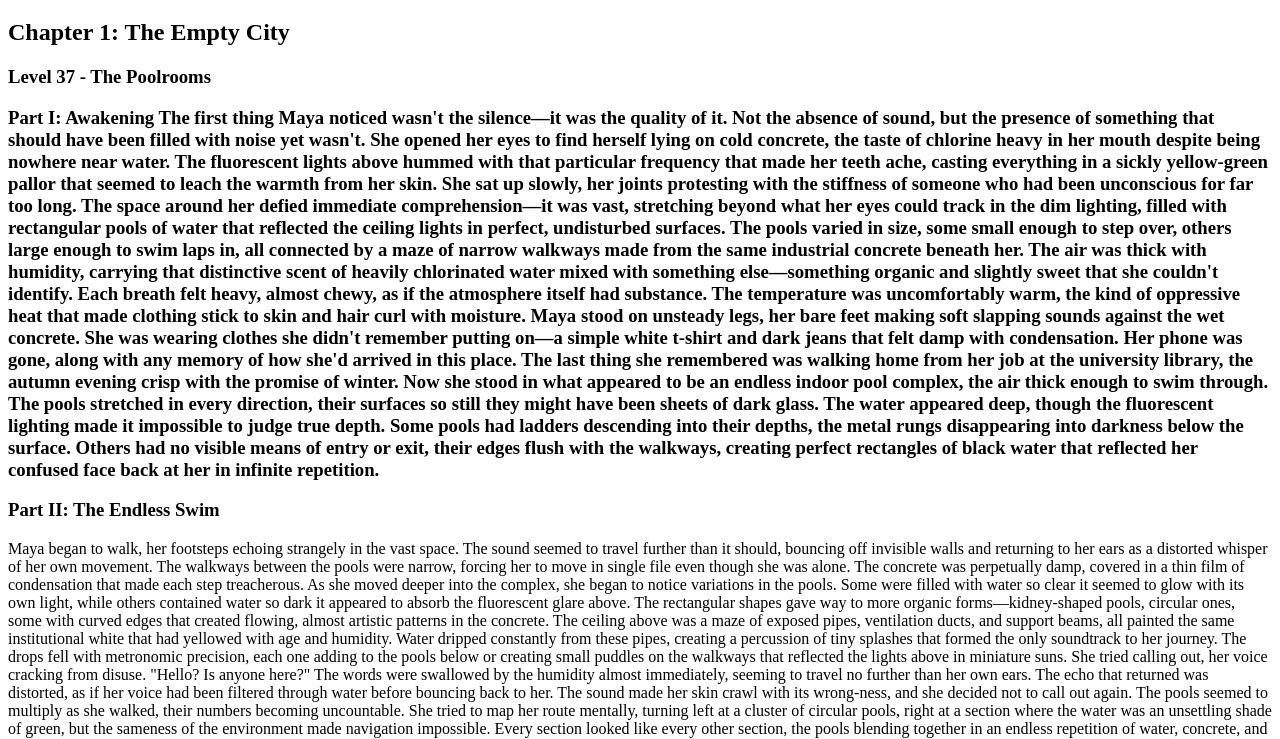
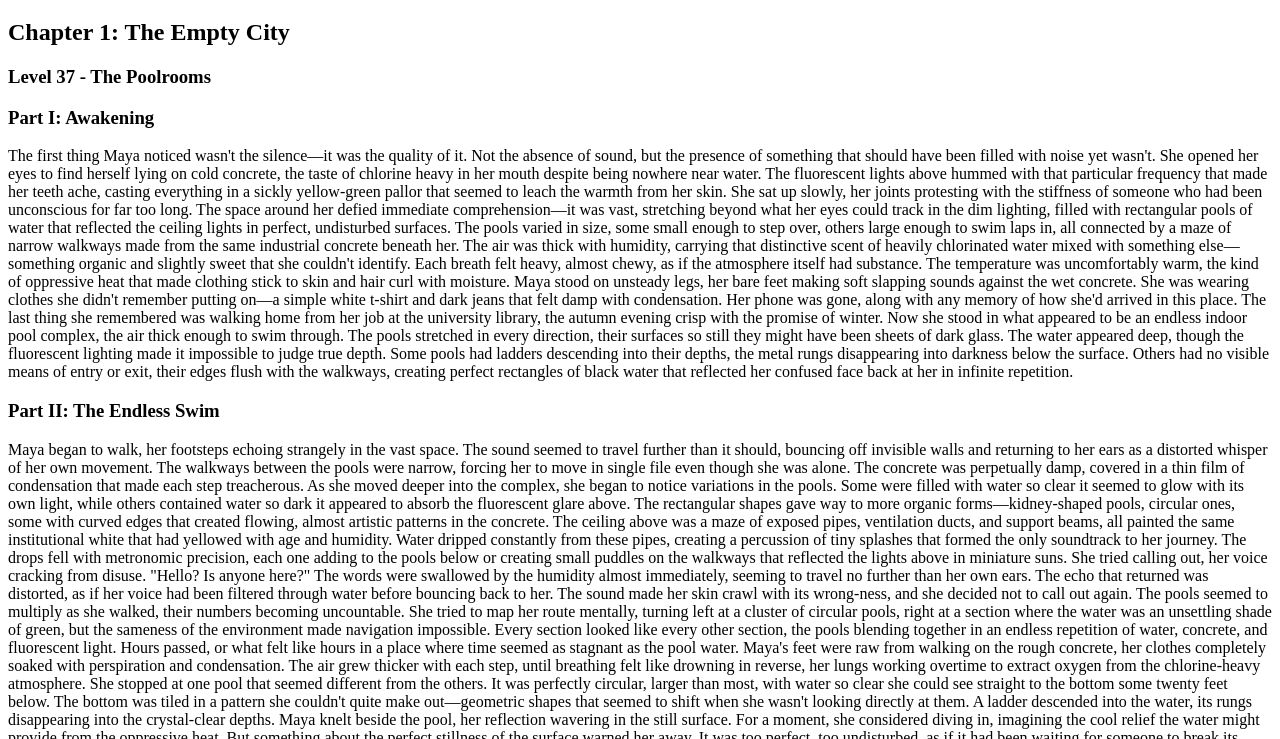
Before and after one commit to sheefz/Maya, a plain HTML site: page index.html in a window 1280 px wide. Shown: the part 61-800 px from the top of the page. Drawn offline with Linux system fonts and the light colour scheme.

Commit message:
Update index.html

```diff
--- a/index.html
+++ b/index.html
@@ -12,7 +12,7 @@
 <h1>The Spaces Between</h1>
 <h2>Chapter 1: The Empty City</h2>
 <h3>Level 37 - The Poolrooms</h3>
-<h3>Part I: Awakening
+<h3>Part I: Awakening</h3>
 The first thing Maya noticed wasn't the silence—it was the quality of it. Not the absence of sound, but the presence of something that should have been filled with noise yet wasn't. She opened her eyes to find herself lying on cold concrete, the taste of chlorine heavy in her mouth despite being nowhere near water. The fluorescent lights above hummed with that particular frequency that made her teeth ache, casting everything in a sickly yellow-green pallor that seemed to leach the warmth from her skin.
 She sat up slowly, her joints protesting with the stiffness of someone who had been unconscious for far too long. The space around her defied immediate comprehension—it was vast, stretching beyond what her eyes could track in the dim lighting, filled with rectangular pools of water that reflected the ceiling lights in perfect, undisturbed surfaces. The pools varied in size, some small enough to step over, others large enough to swim laps in, all connected by a maze of narrow walkways made from the same industrial concrete beneath her.
 The air was thick with humidity, carrying that distinctive scent of heavily chlorinated water mixed with something else—something organic and slightly sweet that she couldn't identify. Each breath felt heavy, almost chewy, as if the atmosphere itself had substance. The temperature was uncomfortably warm, the kind of oppressive heat that made clothing stick to skin and hair curl with moisture.
```
